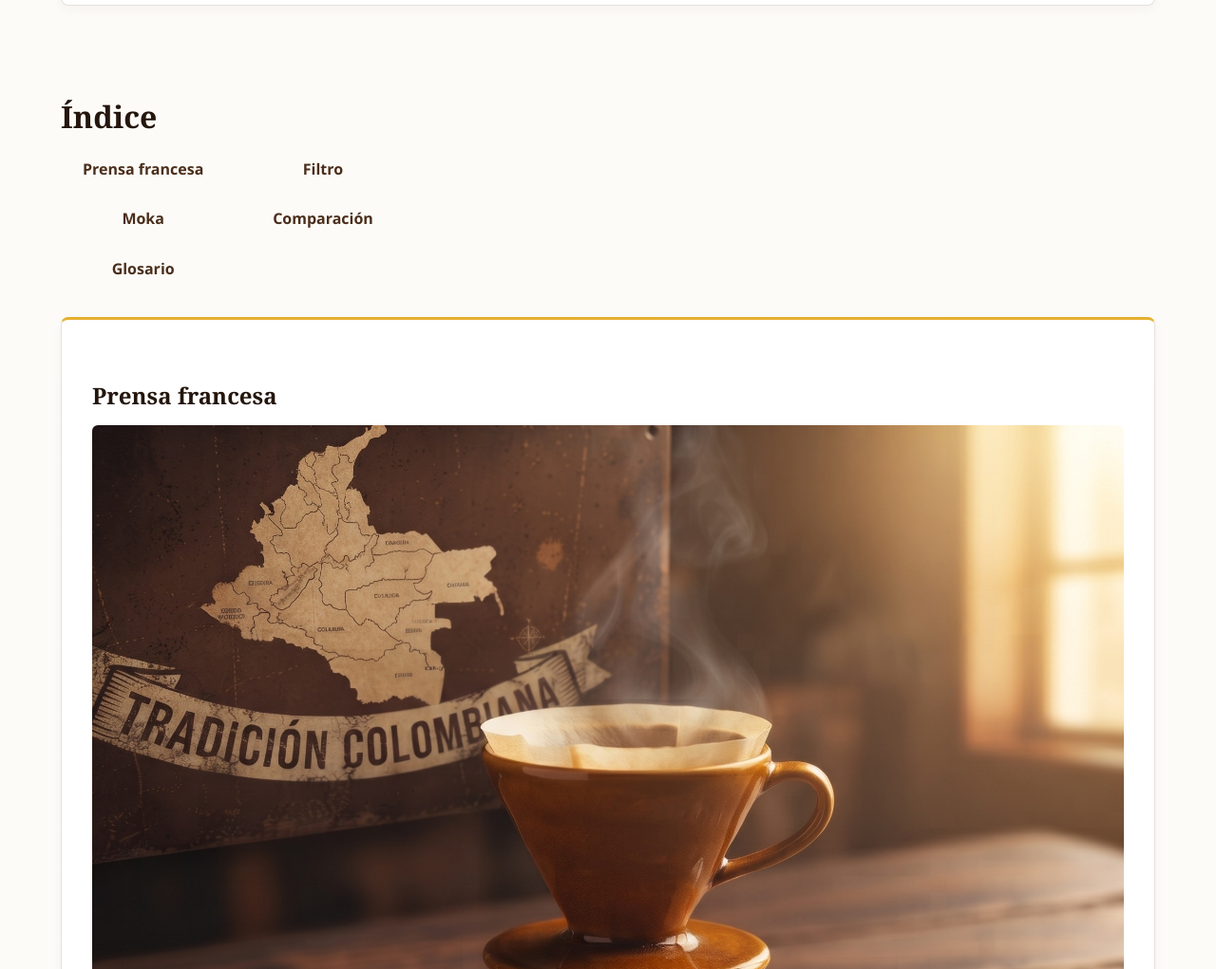
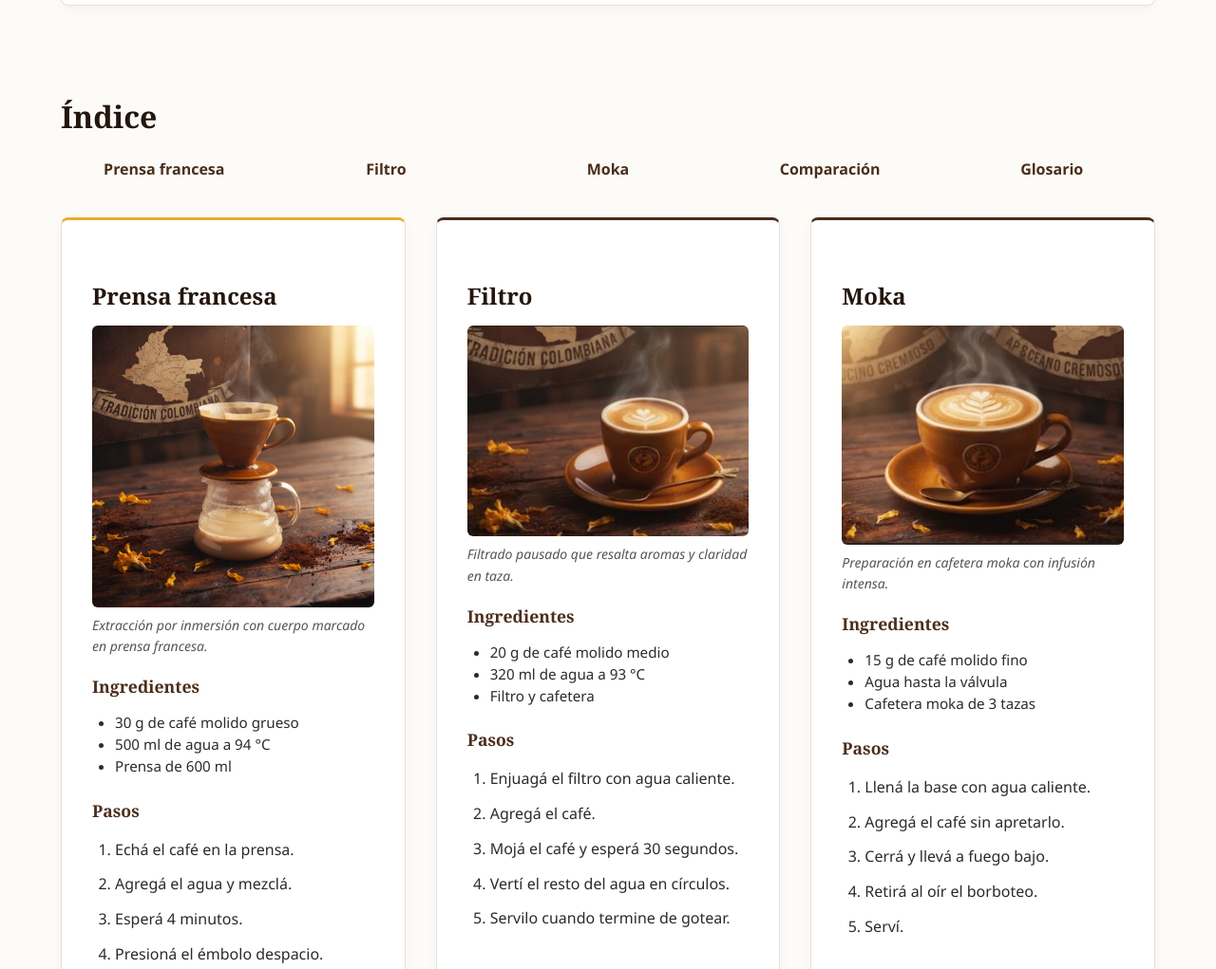
Before and after one commit to carlosyjt-glitch/proyecto-final-HTML, a plain HTML site: page guia.html in a window 1280 px wide. Shown: the part 614-1635 px from the top of the page at 95% size. Drawn offline with Linux system fonts and the light colour scheme.

Commit message:
Configura grilla adaptable para 600px y 900px en guia.html

```diff
--- a/css/layout.css
+++ b/css/layout.css
@@ -49,9 +49,9 @@ header, footer {
 
 /* --- ESTILO PARA EL ASIDE DE RESERVAS EN TRES COLUMNAS --- */
 .reservas-aside-grid {
-    grid-column: 1 / -1; /* Ocupa todo el ancho de la pantalla */
+    grid-column: 1 / -1;
     display: grid;
-    grid-template-columns: repeat(auto-fit, minmax(18rem, 1fr)); /* Distribuye las 3 tarjetas en horizontal */
+    grid-template-columns: repeat(auto-fit, minmax(18rem, 1fr));
     gap: 2rem;
     margin-top: 2rem;
 }
@@ -59,6 +59,11 @@ header, footer {
 /* Unidad 07.4: Bloque que destaca abarcando espacio */
 .bloque-destacado {
     grid-column: span 1;
+}
+
+/* Tabla de precios de carta.html a ancho completo */
+.carta-precios {
+    grid-column: 1 / -1;
 }
 
 
@@ -87,3 +92,59 @@ header, footer {
         grid-column: span 2;
     }
 }
+
+
+/* ===================================================================
+   EXAMEN 3 — GUÍA PARA PREPARAR CAFÉ EN CASA (guia.html)
+   =================================================================== */
+
+/* Móvil primero: una columna en la hoja base */
+.guia-main {
+    display: grid;
+    grid-template-columns: 1fr;
+    gap: 2rem;
+    width: 100%;
+}
+
+.guia-intro,
+.guia-indice,
+.comparacion,
+.glosario,
+.guia-formulario {
+    grid-column: 1 / -1;
+}
+
+.guia-main > .metodo {
+    grid-column: span 1;
+}
+
+/* A 600 px (37.5rem): dos columnas; el tercer método ocupa dos columnas (span 2) */
+@media (min-width: 37.5rem) {
+    .guia-main {
+        grid-template-columns: repeat(2, 1fr);
+    }
+
+    .guia-main > .metodo--tercero {
+        grid-column: span 2;
+    }
+
+    .consejos-barista {
+        grid-column: 1 / -1;
+    }
+}
+
+/* A 900 px o más (56.25rem): tres columnas; los tres métodos van uno por columna */
+@media (min-width: 56.25rem) {
+    .guia-main {
+        grid-template-columns: repeat(3, 1fr);
+    }
+
+    .guia-main > .metodo,
+    .guia-main > .metodo--tercero {
+        grid-column: span 1;
+    }
+
+    .consejos-barista {
+        grid-column: span 1;
+    }
+}
```
